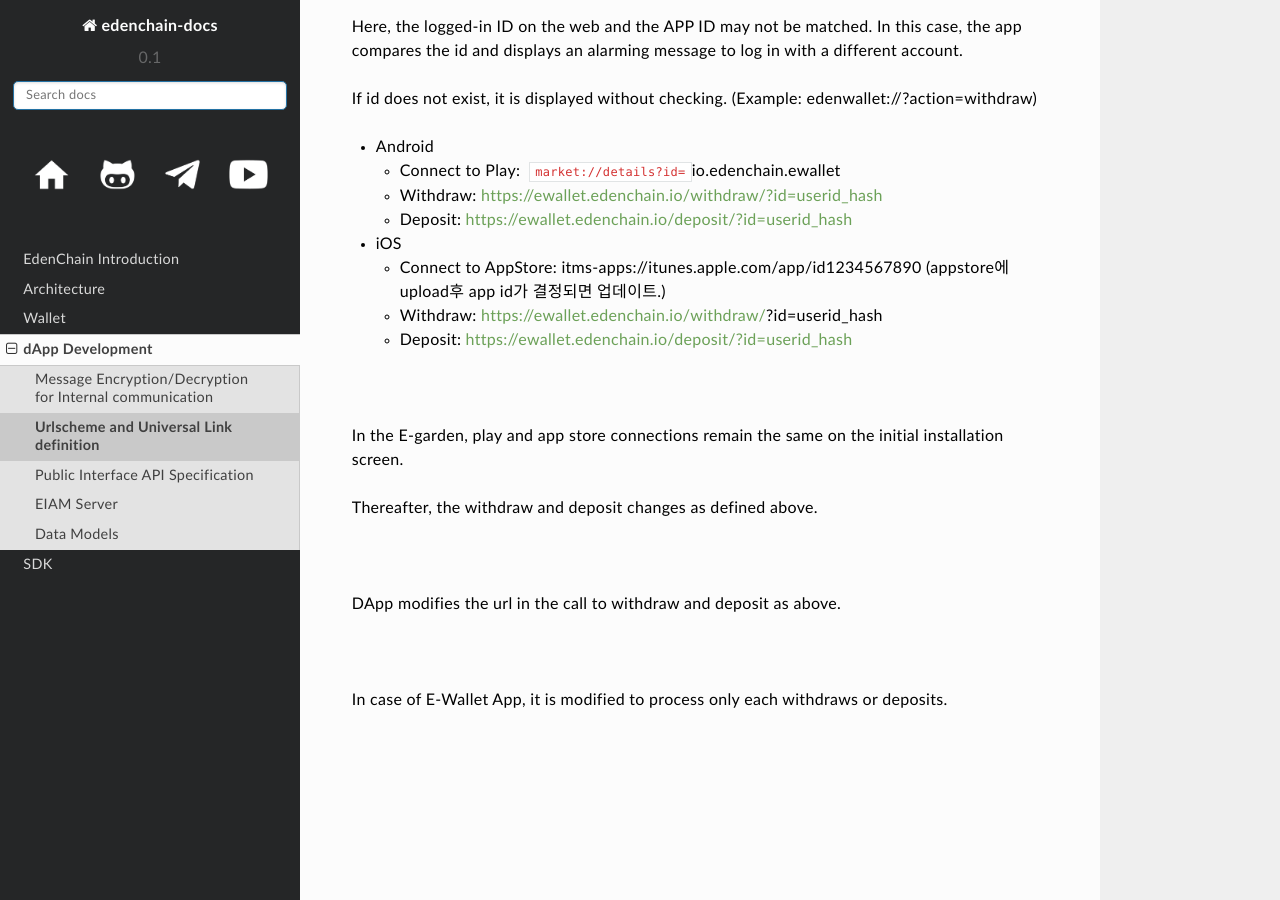
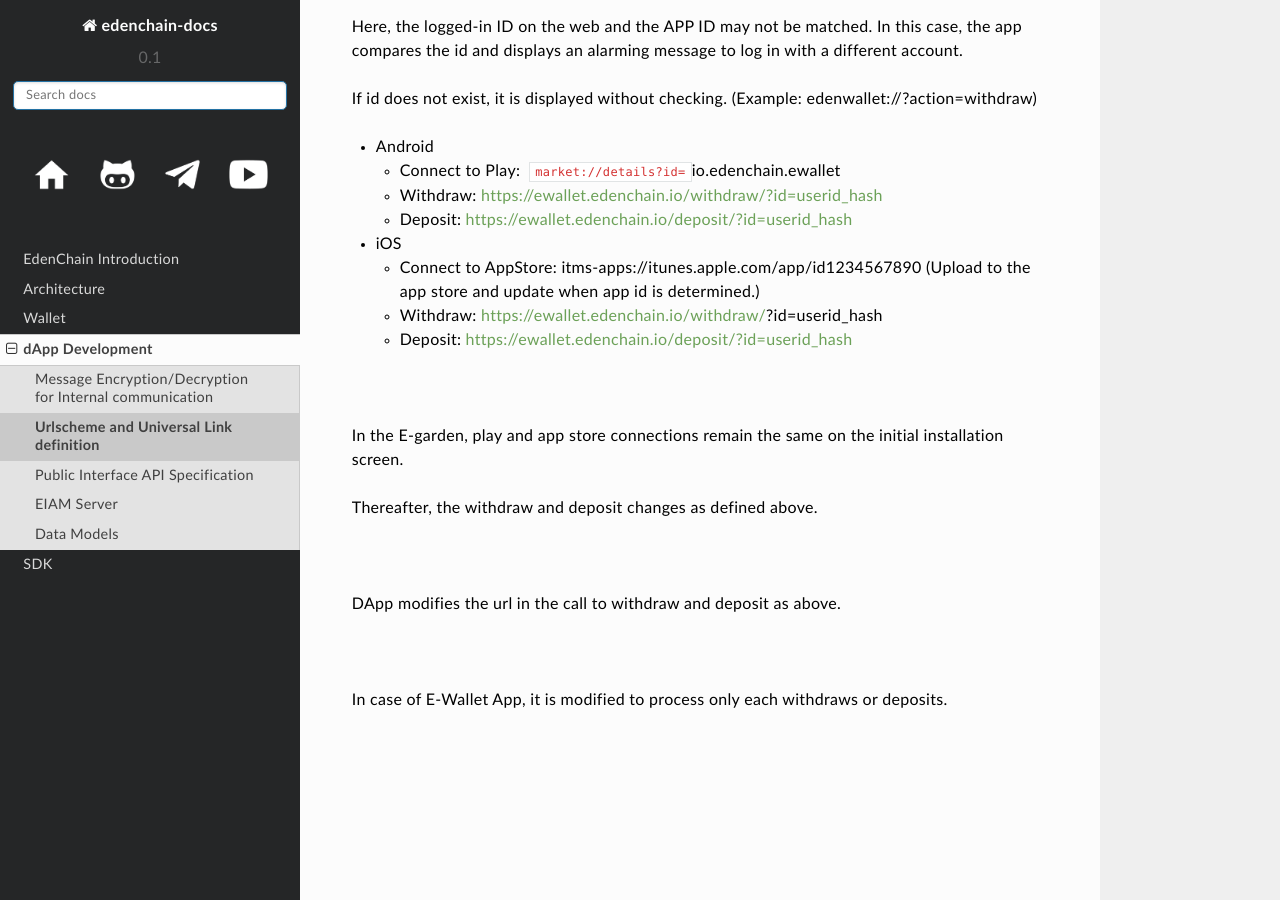
Before and after one commit to Edenpartners/EdenChain-Docs, a Sphinx documentation site: the page built from source/Urlscheme-and-Universal-Link-definition_80576581.rst, in a window 1280 px wide and 900 px high, scrolled down 612 px. Built offline with Sphinx 7.4.7 and the Read the Docs theme 2.0.0, drawn with Linux system fonts in a browser that asks for light colours; formulas are drawn with MathJax 3.

Commit message:
update document

```diff
--- a/source/Urlscheme-and-Universal-Link-definition_80576581.rst
+++ b/source/Urlscheme-and-Universal-Link-definition_80576581.rst
@@ -79,7 +79,7 @@ Urlscheme and Universal Link definition
 
                -  Connect to AppStore:
                   itms-apps://itunes.apple.com/app/id1234567890
-                  (appstore에 upload후 app id가 결정되면 업데이트.)
+                  (Upload to the app store and update when app id is determined.)
                -  Withdraw:
                   https://ewallet.edenchain.io/withdraw/\ ?id=userid_hash
                -  Deposit:
```
Also changed, not shown: source/index.rst (+23 -7 lines).
